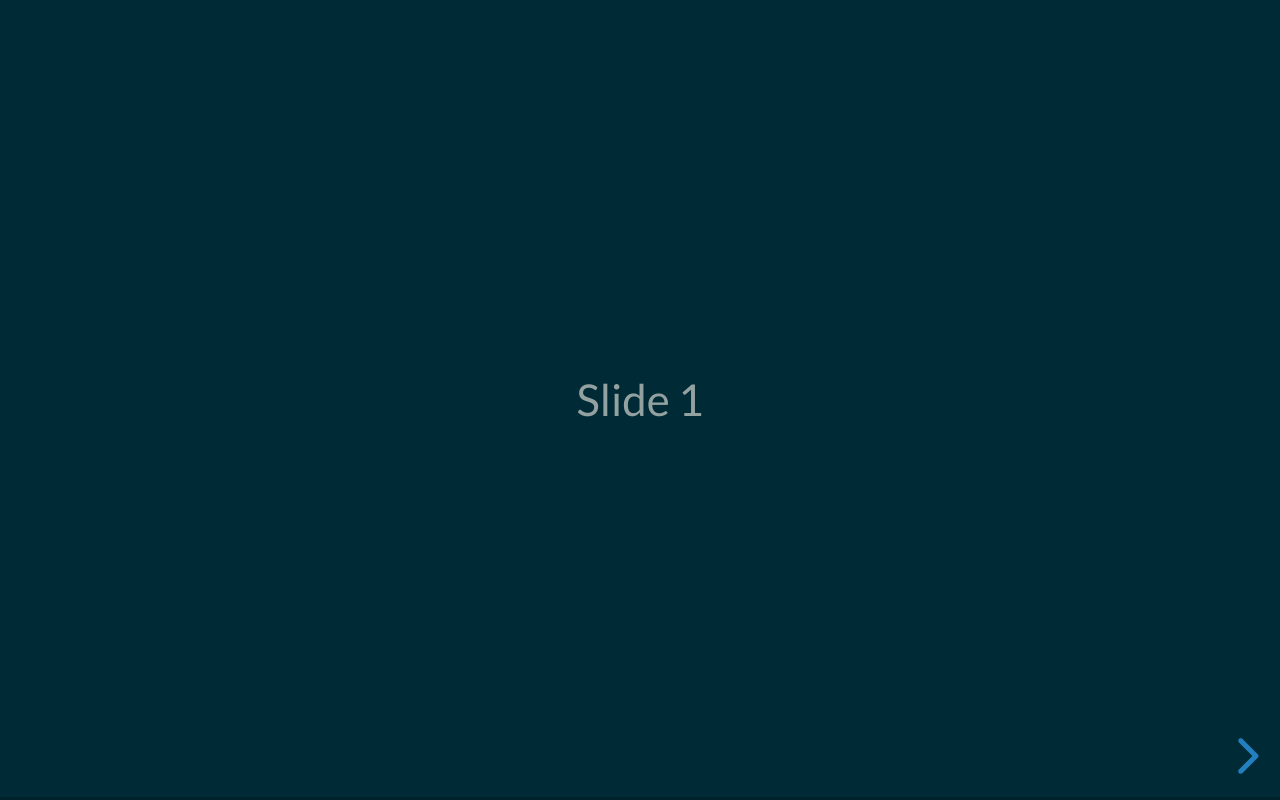
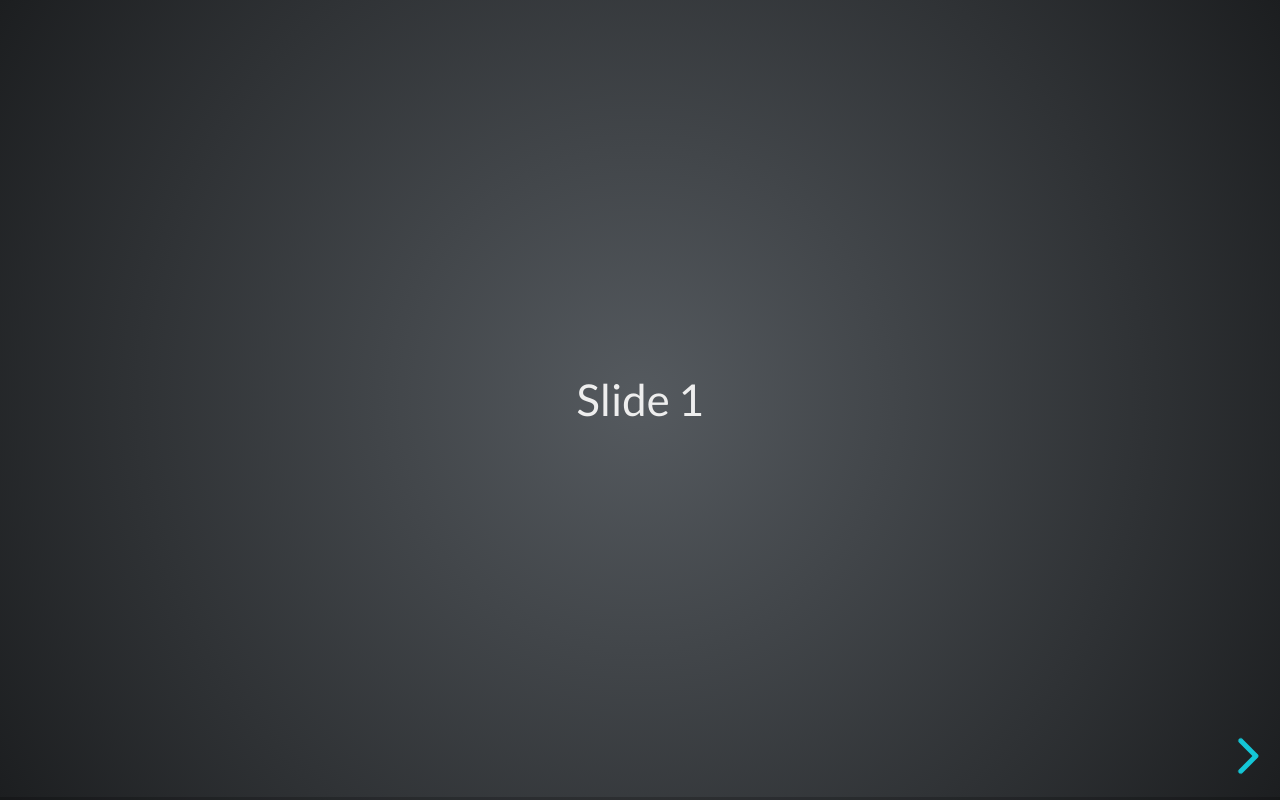
Before and after one commit to TanJimmyTan/Code_1240_Ass3, a website: page index.html in a window 1280 px wide. Drawn offline with Linux system fonts and the light colour scheme.

Commit message:
Update index.html

```diff
--- a/index.html
+++ b/index.html
@@ -7,7 +7,7 @@
 		<title>reveal.js</title>
 
 		<link rel="stylesheet" href="css/reveal.css">
-		<link rel="stylesheet" href="css/theme/moon.css">
+		<link rel="stylesheet" href="css/theme/league.css">
 
 		<!-- Theme used for syntax highlighting of code -->
 		<link rel="stylesheet" href="lib/css/zenburn.css">
```
